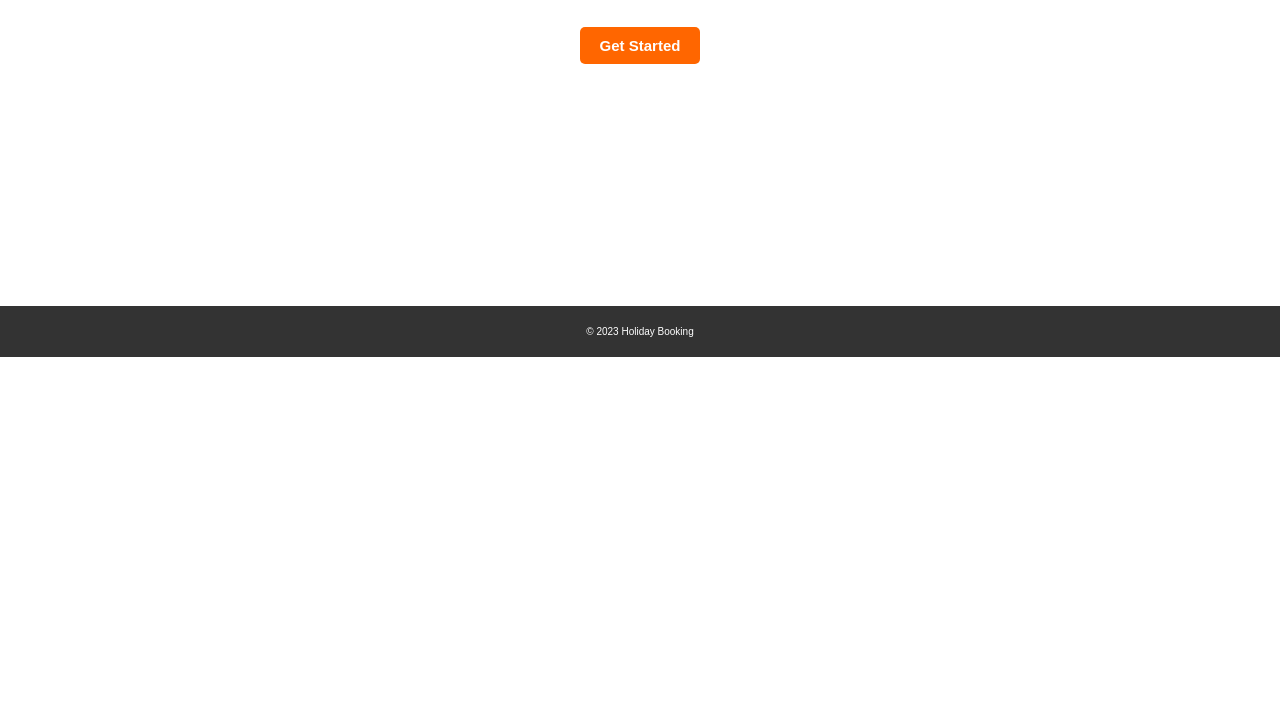
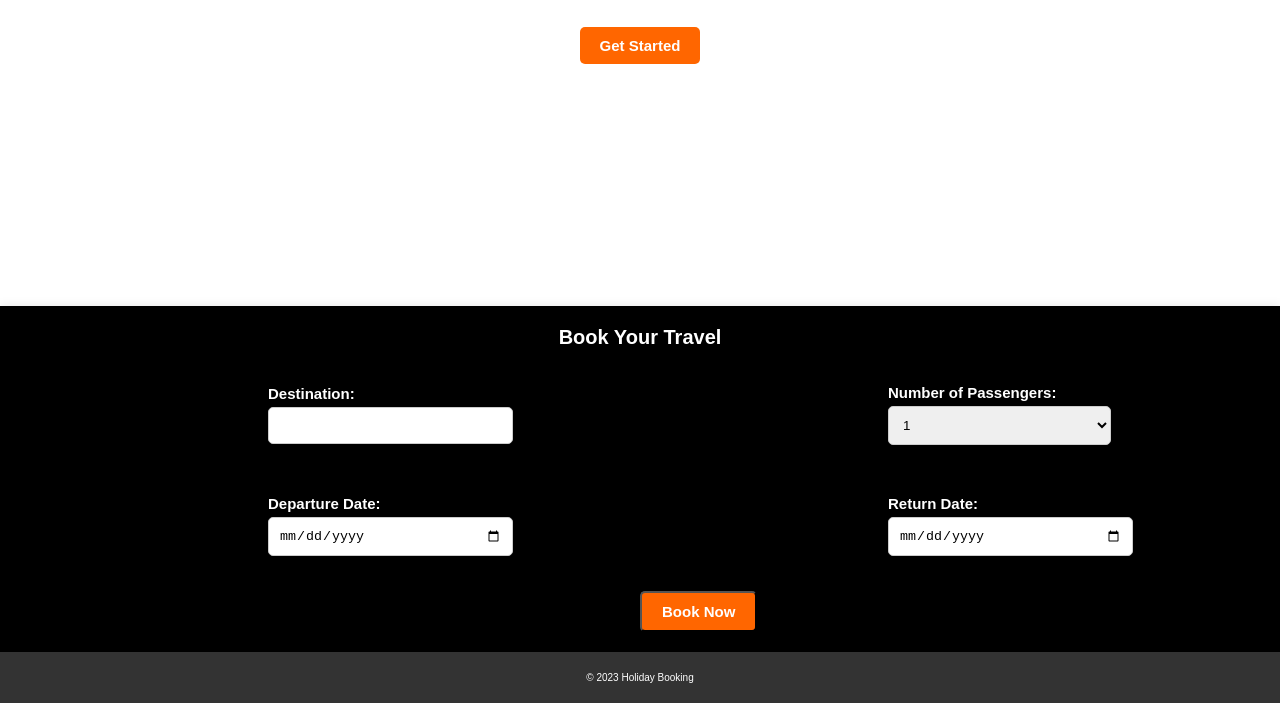
Before and after one commit to SriNithiksha/PHP-Project, a plain HTML site: page index.html in a window 1280 px wide. Shown: the part 397-1100 px from the top of the page. Before the commit the page ends 800 px from the top, so only its background shows below. Drawn offline with Linux system fonts and the light colour scheme.

Commit message:
Add Tour Search and booking section to the homepage

```diff
--- a/index.html
+++ b/index.html
@@ -29,6 +29,43 @@
         </div>
     </div>
 
+<!--TOUR SEARCH-->
+<div class="container">
+    <h1>Book Your Travel</h1>
+    <form>
+        <div class="form-group">
+            <div class="input-group">
+                <label for="destination">Destination:</label>
+                <input type="text" id="destination" name="destination" required>
+            </div>
+            <div class="input-group">
+                <label for="passengers">Number of Passengers:</label>
+                <select id="passengers" name="passengers">
+                    <option value="1">1</option>
+                    <option value="2">2</option>
+                    <option value="3">3</option>
+                    <option value="4">4</option>
+                    <option value="5">5</option>
+                </select>
+            </div>
+
+        </div>
+        <div class="form-group">
+            <div class="input-group">
+                <label for="departureDate">Departure Date:</label>
+                <input type="date" id="departureDate" name="departureDate" required>
+            </div>
+            <div class="input-group">
+                <label for="returnDate">Return Date:</label>
+                <input type="date" id="returnDate" name="returnDate" required>
+            </div>
+
+        </div>
+        <div class="book-btn">
+        <input type="submit" value="Book Now">
+        </div>
+    </form>
+</div>
 
 
 
--- a/styles.css
+++ b/styles.css
@@ -97,52 +97,74 @@ nav {
 }
 
 /** TOUR SEARCH **/
-.tour-search {
+.container {
+    width: auto;
+    margin: 0 auto;
     background-color: black;
+    color: #fff;
+    box-shadow: 0 0 10px rgba(0, 0, 0, 0.1);
+    padding: 20px;
+    display: block;
+
+}
+
+.container h1 {
+    text-align: center;
+    color: #fff;
+    font-size: 2rem;
+}
+
+.form-group {
     display: flex;
     flex-direction: row;
     justify-content: space-between;
+    align-items: center;
+}
 
-  }
+.input-group {
+    flex: 1;
+    margin-left: 20%;
+}
 
-  .tour-search-form .input-label {
-    color: white;
+.input-group label {
+    display: block;
     font-size: 1.5rem;
-    margin-left: 20px;
-    margin-bottom: 10px;
-  }
+    font-weight: bold;
+    margin-top: 35px;
 
-  .tour-search-form .input-field {
-    background: white;
-    padding: 10px 15px;
+}
+
+.input-group input[type="text"],
+input[type="date"],
+select {
+    width: 60%;
+    padding: 10px;
+    margin-top: 5px;
+    margin-bottom: 15px;
+    border: 1px solid #ccc;
+    border-radius: 5px;
+}
+
+.book-btn input[type="submit"] {
+    display: inline-block;
+    padding: 10px 20px;
+    margin-top: 20px;
+    margin-left: 50%;
+    background-color: #ff6600;
     font-size: 1.5rem;
-    border-radius: 50px;
-  }
+    color: #fff;
+    text-decoration: none;
+    border-radius: 5px;
+    font-weight: bold;
+    transition: background-color 0.3s;
 
-  .tour-search-form .input-field::placeholder { color: grey; }
+}
 
-  .tour-search-form .input-field::-webkit-datetime-edit {
-    color: grey;
-    text-transform: uppercase;
-  }
+.book-btn input[type="submit"]:hover {
+    background-color: #ff9900;
+}
 
-  .tour-search-form .input-wrapper { margin-bottom: 15px; }
-
-  .tour-search .btn {
-    background-color: #ff9900;
-    font-size: 1.5rem;
-    color: black;
-    width: 100%;
-    padding: 10px 15px;
-    border-radius: 50px;
-    border-width: 1px;
-    font-weight: 500;
-    margin-top: 35px;
-    margin-bottom: 50px;
-  }
-
-
-/** Destination Page **/
+/** DESTINATION PAGE  **/
 .featured-destinations {
     max-width: 1200px;
     margin: 0 auto;
```
Also changed, not shown: Toursearch.jpeg (added).
